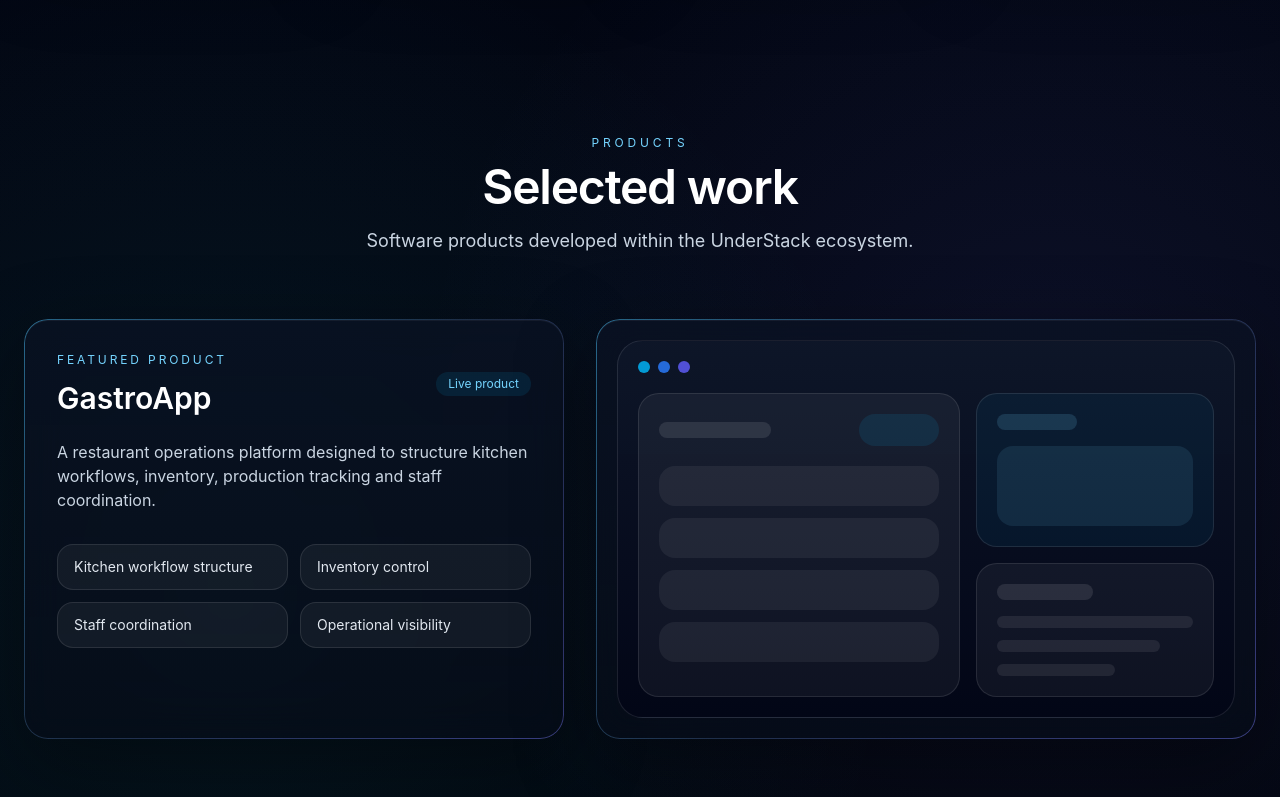
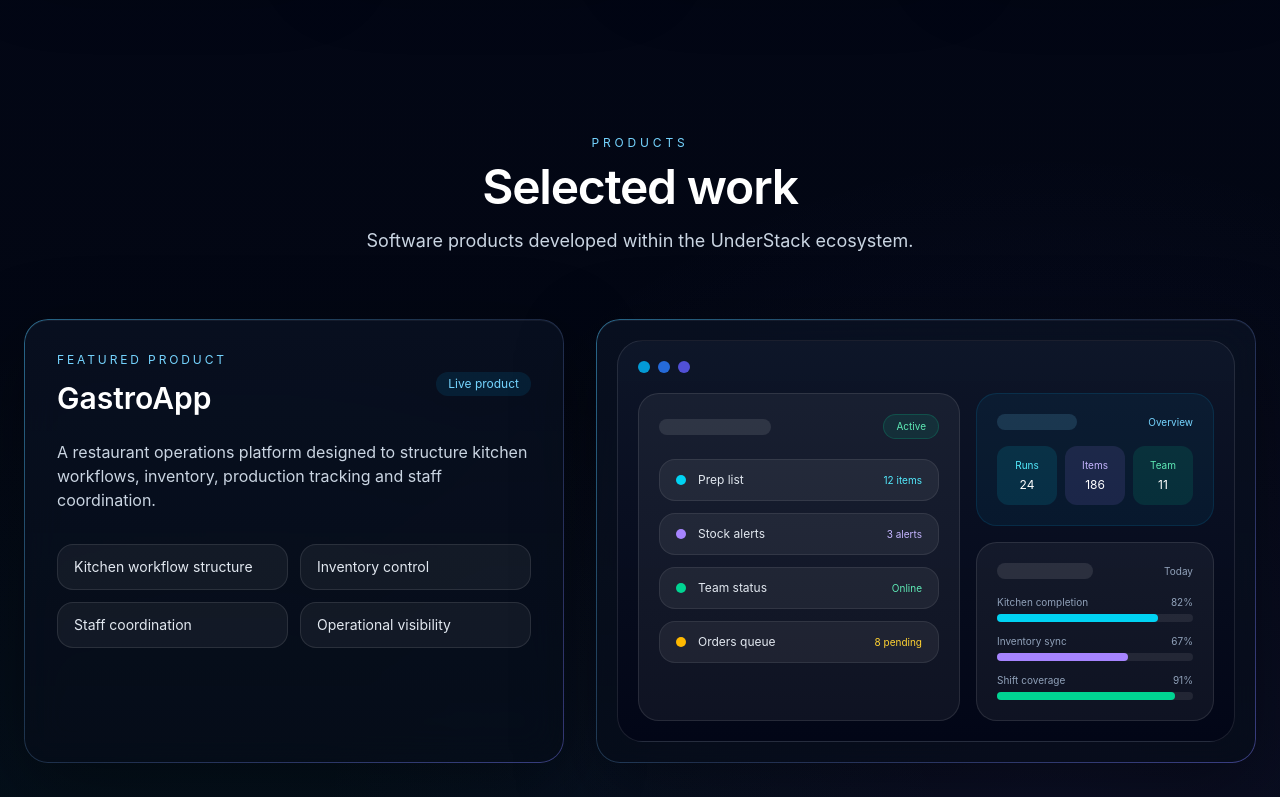
Before and after one commit to Dposleman/understack-site, a React (Vite) app: page / in a window 1280 px wide. Shown: the part 2000-2797 px from the top of the page. Built offline with nearby package versions, Linux system fonts and the light colour scheme.

Commit message:
Update location, add contact section and refine GastroApp mockup

```diff
--- a/src/App.tsx
+++ b/src/App.tsx
@@ -360,6 +360,9 @@ function App() {
             <a href="#technology" className="transition hover:text-white">
               Technology
             </a>
+            <a href="#contact" className="transition hover:text-white">
+              Contact
+            </a>
           </nav>
         </div>
       </header>
@@ -394,10 +397,10 @@ function App() {
               </a>
 
               <a
-                href="#about"
+                href="#contact"
                 className="rounded-full border border-white/10 px-6 py-3 text-sm text-white transition hover:bg-white/5"
               >
-                About us
+                Contact us
               </a>
             </div>
           </motion.div>
@@ -423,7 +426,7 @@ function App() {
                 <div className="rounded-xl border border-white/10 bg-white/5 p-5">
                   <p className="text-sm text-slate-400">Location</p>
                   <p className="mt-1 text-lg text-white">
-                    Copenhagen, Denmark
+                    Aarhus, Denmark
                   </p>
                 </div>
 
@@ -544,7 +547,7 @@ function App() {
               transition={{ duration: 0.5, delay: 0.08 }}
               className="glass-panel neon-border rounded-3xl p-5"
             >
-              <div className="rounded-[1.6rem] border border-white/10 bg-[linear-gradient(180deg,rgba(15,23,42,0.9)_0%,rgba(2,6,23,0.96)_100%)] p-5">
+              <div className="rounded-[1.6rem] border border-white/10 bg-[linear-gradient(180deg,rgba(15,23,42,0.92)_0%,rgba(2,6,23,0.98)_100%)] p-5">
                 <div className="mb-5 flex gap-2">
                   <span className="h-3 w-3 rounded-full bg-sky-400/80" />
                   <span className="h-3 w-3 rounded-full bg-blue-500/80" />
@@ -555,29 +558,105 @@ function App() {
                   <div className="rounded-[1.3rem] border border-white/10 bg-white/5 p-5">
                     <div className="flex items-center justify-between">
                       <div className="h-4 w-28 rounded-full bg-white/10" />
-                      <div className="h-8 w-20 rounded-full bg-sky-400/10" />
+                      <div className="rounded-full border border-emerald-400/20 bg-emerald-400/10 px-3 py-1 text-[10px] text-emerald-300">
+                        Active
+                      </div>
                     </div>
 
                     <div className="mt-5 space-y-3">
-                      <div className="h-10 rounded-2xl bg-white/6" />
-                      <div className="h-10 rounded-2xl bg-white/6" />
-                      <div className="h-10 rounded-2xl bg-white/6" />
-                      <div className="h-10 rounded-2xl bg-white/6" />
+                      <div className="flex items-center justify-between rounded-2xl border border-white/8 bg-white/6 px-4 py-3">
+                        <div className="flex items-center gap-3">
+                          <span className="h-2.5 w-2.5 rounded-full bg-cyan-400" />
+                          <span className="text-xs text-slate-200">Prep list</span>
+                        </div>
+                        <span className="text-[10px] text-cyan-300">12 items</span>
+                      </div>
+
+                      <div className="flex items-center justify-between rounded-2xl border border-white/8 bg-white/6 px-4 py-3">
+                        <div className="flex items-center gap-3">
+                          <span className="h-2.5 w-2.5 rounded-full bg-violet-400" />
+                          <span className="text-xs text-slate-200">Stock alerts</span>
+                        </div>
+                        <span className="text-[10px] text-violet-300">3 alerts</span>
+                      </div>
+
+                      <div className="flex items-center justify-between rounded-2xl border border-white/8 bg-white/6 px-4 py-3">
+                        <div className="flex items-center gap-3">
+                          <span className="h-2.5 w-2.5 rounded-full bg-emerald-400" />
+                          <span className="text-xs text-slate-200">Team status</span>
+                        </div>
+                        <span className="text-[10px] text-emerald-300">Online</span>
+                      </div>
+
+                      <div className="flex items-center justify-between rounded-2xl border border-white/8 bg-white/6 px-4 py-3">
+                        <div className="flex items-center gap-3">
+                          <span className="h-2.5 w-2.5 rounded-full bg-amber-400" />
+                          <span className="text-xs text-slate-200">Orders queue</span>
+                        </div>
+                        <span className="text-[10px] text-amber-300">8 pending</span>
+                      </div>
                     </div>
                   </div>
 
                   <div className="grid gap-4">
-                    <div className="rounded-[1.3rem] border border-white/10 bg-sky-400/[0.06] p-5">
-                      <div className="h-4 w-20 rounded-full bg-sky-300/15" />
-                      <div className="mt-4 h-20 rounded-2xl bg-sky-300/10" />
+                    <div className="rounded-[1.3rem] border border-sky-400/12 bg-sky-400/[0.06] p-5">
+                      <div className="flex items-center justify-between">
+                        <div className="h-4 w-20 rounded-full bg-sky-300/15" />
+                        <div className="text-[10px] text-sky-300">Overview</div>
+                      </div>
+
+                      <div className="mt-4 grid grid-cols-3 gap-2">
+                        <div className="rounded-xl bg-cyan-400/12 px-2 py-3 text-center">
+                          <div className="text-[10px] text-cyan-300">Runs</div>
+                          <div className="mt-1 text-xs text-white">24</div>
+                        </div>
+                        <div className="rounded-xl bg-violet-400/12 px-2 py-3 text-center">
+                          <div className="text-[10px] text-violet-300">Items</div>
+                          <div className="mt-1 text-xs text-white">186</div>
+                        </div>
+                        <div className="rounded-xl bg-emerald-400/12 px-2 py-3 text-center">
+                          <div className="text-[10px] text-emerald-300">Team</div>
+                          <div className="mt-1 text-xs text-white">11</div>
+                        </div>
+                      </div>
                     </div>
 
                     <div className="rounded-[1.3rem] border border-white/10 bg-white/5 p-5">
-                      <div className="h-4 w-24 rounded-full bg-white/10" />
+                      <div className="flex items-center justify-between">
+                        <div className="h-4 w-24 rounded-full bg-white/10" />
+                        <div className="text-[10px] text-slate-400">Today</div>
+                      </div>
+
                       <div className="mt-4 space-y-3">
-                        <div className="h-3 w-full rounded-full bg-white/8" />
-                        <div className="h-3 w-5/6 rounded-full bg-white/8" />
-                        <div className="h-3 w-3/5 rounded-full bg-white/8" />
+                        <div>
+                          <div className="mb-1 flex items-center justify-between text-[10px] text-slate-400">
+                            <span>Kitchen completion</span>
+                            <span>82%</span>
+                          </div>
+                          <div className="h-2 rounded-full bg-white/8">
+                            <div className="h-2 w-[82%] rounded-full bg-cyan-400" />
+                          </div>
+                        </div>
+
+                        <div>
+                          <div className="mb-1 flex items-center justify-between text-[10px] text-slate-400">
+                            <span>Inventory sync</span>
+                            <span>67%</span>
+                          </div>
+                          <div className="h-2 rounded-full bg-white/8">
+                            <div className="h-2 w-[67%] rounded-full bg-violet-400" />
+                          </div>
+                        </div>
+
+                        <div>
+                          <div className="mb-1 flex items-center justify-between text-[10px] text-slate-400">
+                            <span>Shift coverage</span>
+                            <span>91%</span>
+                          </div>
+                          <div className="h-2 rounded-full bg-white/8">
+                            <div className="h-2 w-[91%] rounded-full bg-emerald-400" />
+                          </div>
+                        </div>
                       </div>
                     </div>
                   </div>
@@ -622,10 +701,57 @@ function App() {
         </div>
       </section>
 
+      <section id="contact" className="px-6 py-24">
+        <div className="mx-auto max-w-7xl">
+          <div className="glass-panel neon-border rounded-[2rem] p-8 md:p-12">
+            <p className="text-xs tracking-[0.32em] text-sky-300 uppercase">
+              Contact us
+            </p>
+
+            <div className="mt-4 grid gap-8 md:grid-cols-[1.1fr_0.9fr]">
+              <div>
+                <h2 className="text-3xl font-semibold tracking-tight text-white md:text-5xl">
+                  Let’s build something solid, useful and premium.
+                </h2>
+                <p className="mt-5 max-w-2xl text-lg leading-8 text-slate-300">
+                  UnderStack works on software systems, digital products and modern
+                  business tools with a strong focus on clarity, performance and
+                  refined user experience.
+                </p>
+              </div>
+
+              <div className="grid gap-4">
+                <div className="rounded-2xl border border-white/10 bg-white/5 p-5">
+                  <p className="text-sm text-slate-400">Email</p>
+                  <a
+                    href="mailto:hello@understack.dev"
+                    className="mt-1 block text-lg text-white transition hover:text-sky-300"
+                  >
+                    hello@understack.dev
+                  </a>
+                </div>
+
+                <div className="rounded-2xl border border-white/10 bg-white/5 p-5">
+                  <p className="text-sm text-slate-400">Location</p>
+                  <p className="mt-1 text-lg text-white">Aarhus, Denmark</p>
+                </div>
+
+                <div className="rounded-2xl border border-white/10 bg-white/5 p-5">
+                  <p className="text-sm text-slate-400">Focus</p>
+                  <p className="mt-1 text-lg text-white">
+                    Software systems, UI / UX and product development
+                  </p>
+                </div>
+              </div>
+            </div>
+          </div>
+        </div>
+      </section>
+
       <footer className="border-t border-white/10 px-6 py-10 text-sm text-slate-400">
         <div className="mx-auto flex max-w-7xl items-center justify-between">
           <span>© 2026 UnderStack</span>
-          <span>Copenhagen, Denmark</span>
+          <span>Aarhus, Denmark</span>
         </div>
       </footer>
     </div>
```
